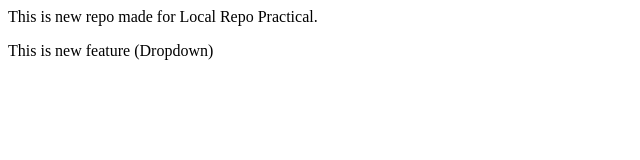
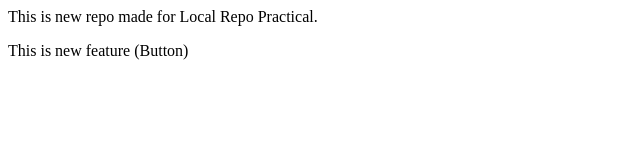
Before and after one commit to Sid4645/LocalDemo, a plain HTML site: page index.html in a window 1280 px wide. Shown: the full height of the page, 0-640 px from the left. Drawn offline with Linux system fonts and the light colour scheme.

Commit message:
Added button to main

```diff
--- a/index.html
+++ b/index.html
@@ -1,3 +1,3 @@
 <p>This is new repo made for Local Repo Practical.</p>
 
-<p>This is new feature (Dropdown)</p>
+<p>This is new feature (Button)</p>
```
